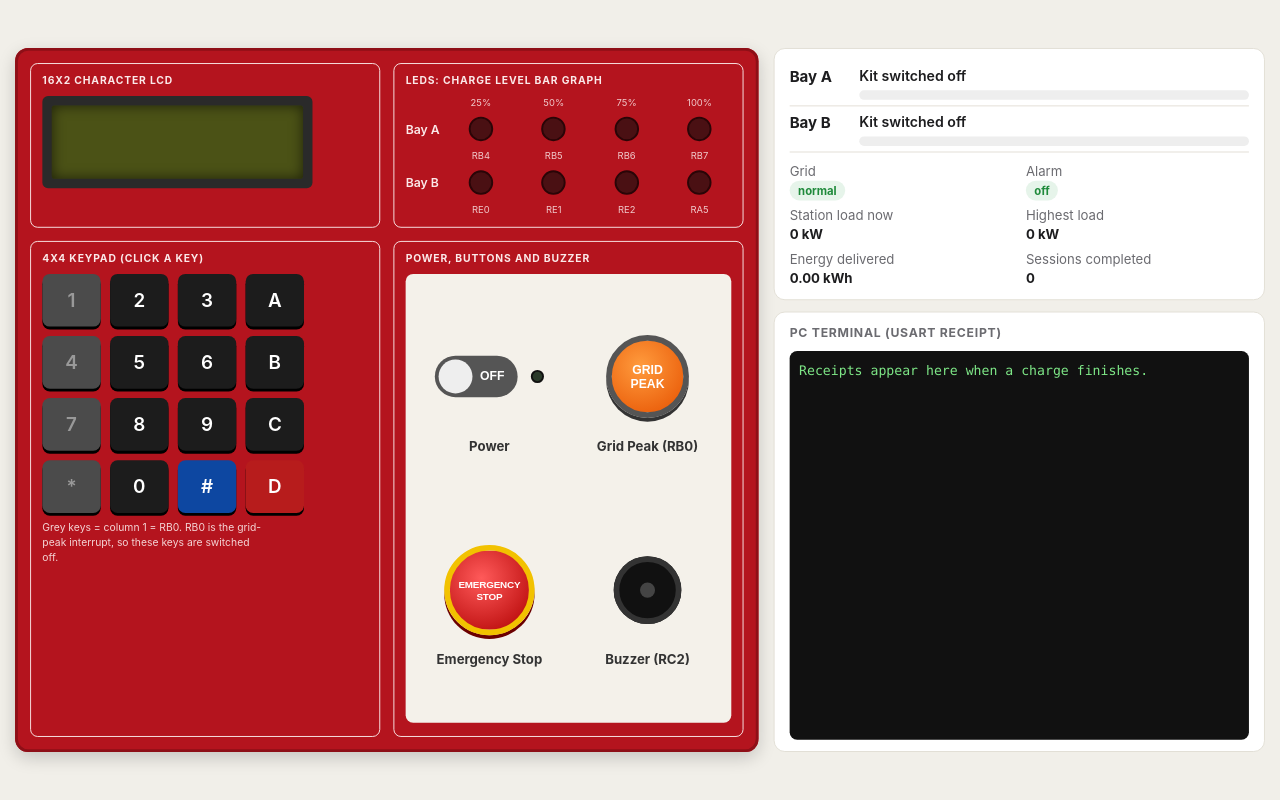
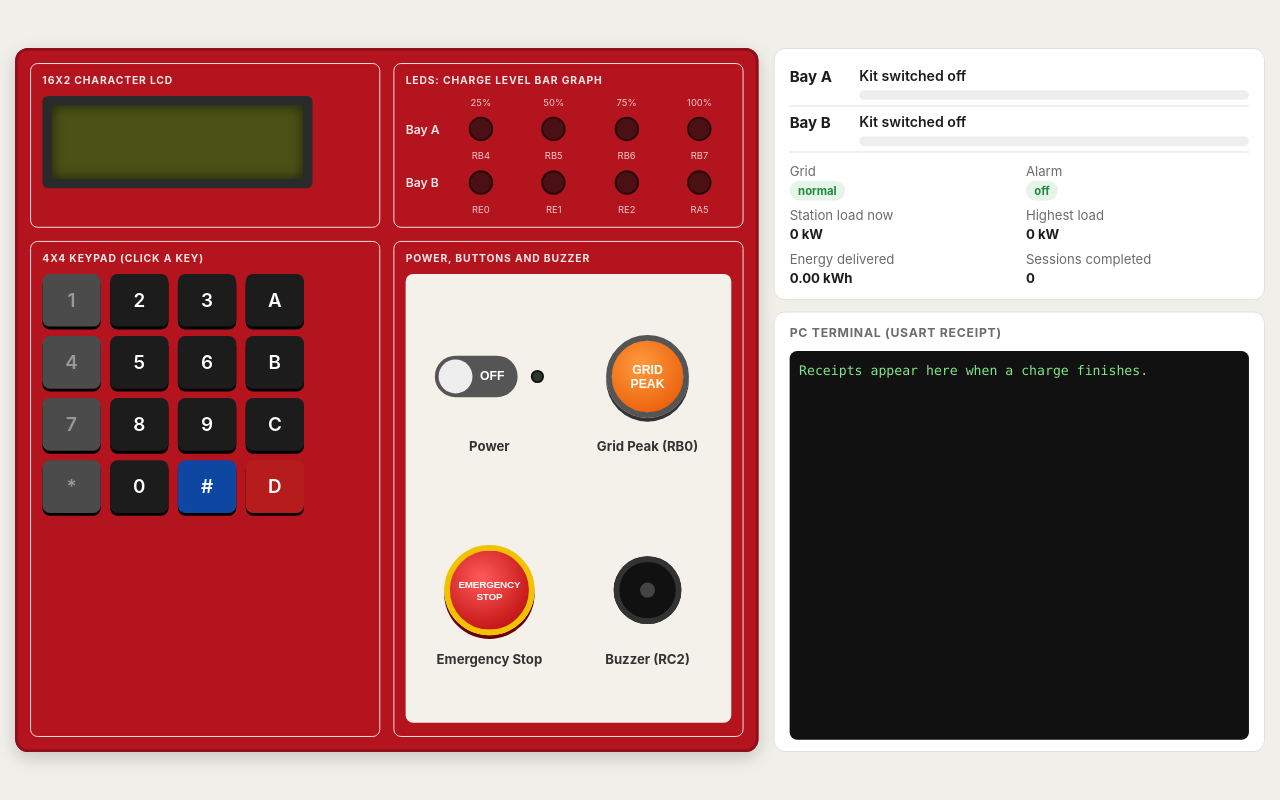
Before and after one commit to rxzalii/ptk40a-ev-twin, a plain HTML site: page index.html in a window 1280 px wide. Drawn offline with Linux system fonts and the light colour scheme.

Commit message:
Buang caption grey keys bawah keypad

```diff
--- a/index.html
+++ b/index.html
@@ -152,7 +152,6 @@ kbd { background: #1c1c1c; color: #fff; border-radius: 4px; padding: 0 6px; font
       <div class="mod">
         <h3>4x4 Keypad (click a key)</h3>
         <div class="keypad" id="keypad"></div>
-        <div class="keynote">Grey keys = column 1 = RB0. RB0 is the grid-peak interrupt, so these keys are switched off.</div>
       </div>
 
       <div class="mod">
```
